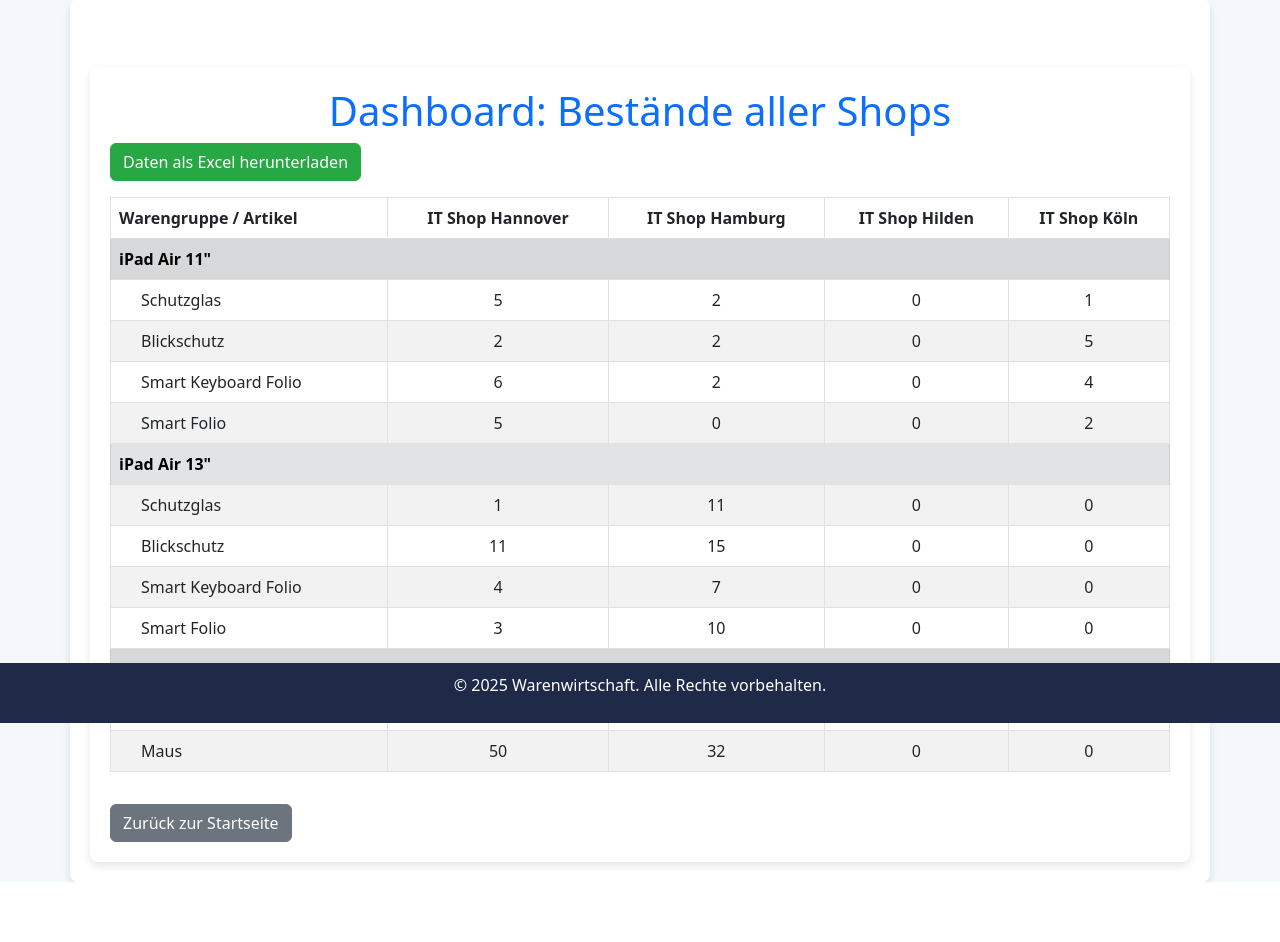
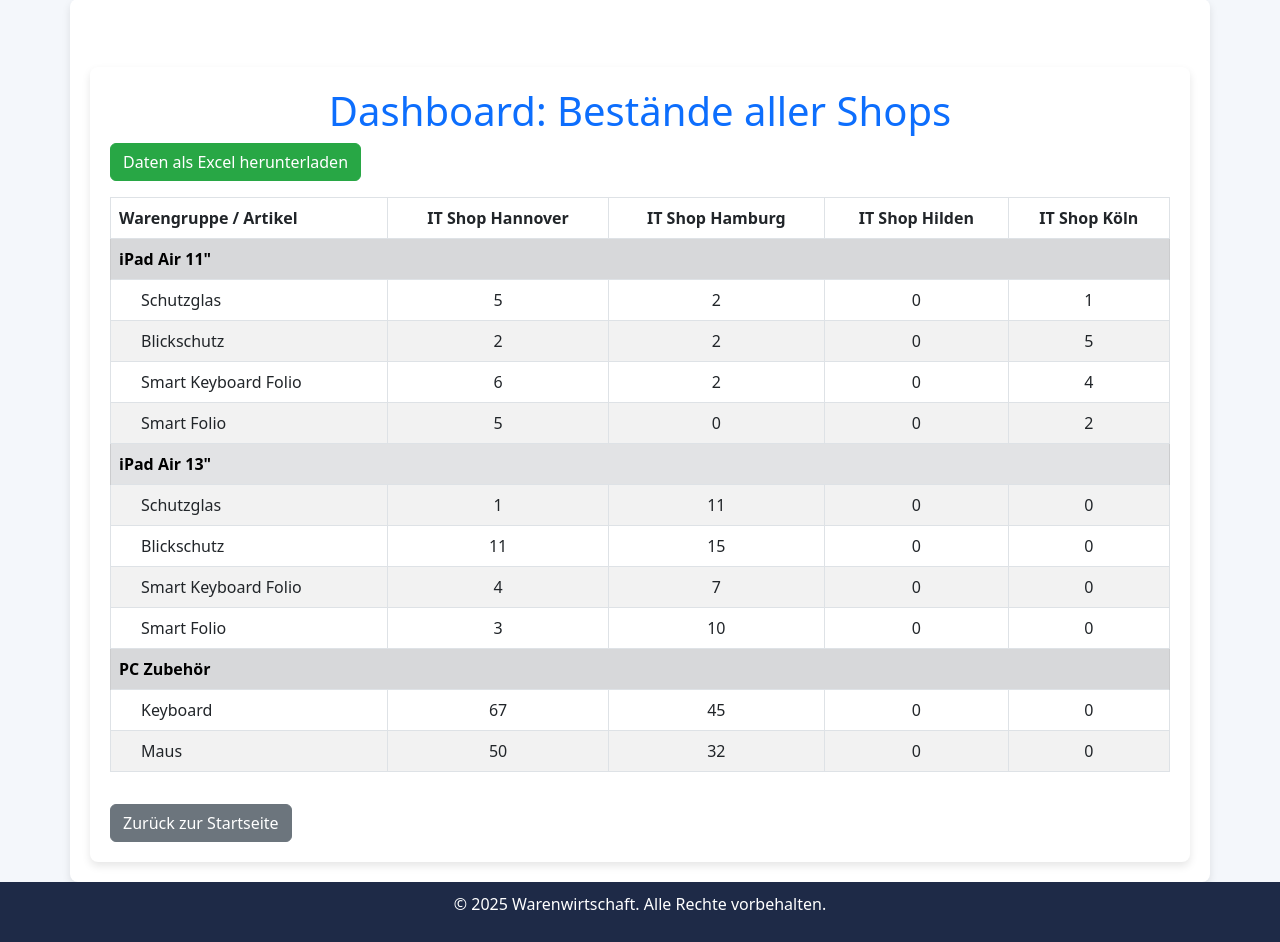
Before and after one commit to hamudi896/LagerAPP, a Flask app: page /dashboard in a window 1280 px wide. Shown: the part 77-1019 px from the top of the page. Before the commit the page ends 959 px from the top, so only its background shows below. Run offline with Flask 3, Linux system fonts and the light colour scheme.

Commit message:
Update: Fix footer positioning in base.html

```diff
--- a/templates/base.html
+++ b/templates/base.html
@@ -9,6 +9,9 @@
         body {
             background-color: #f4f7fb; /* Sanftes Grau als Hintergrund */
             color: #333; /* Dunkle Schrift für bessere Lesbarkeit */
+            display: flex;
+            flex-direction: column;
+            min-height: 100vh;
         }
 
         .navbar {
@@ -29,6 +32,7 @@
             border-radius: 8px;
             padding: 20px;
             margin-top: 20px;
+            flex: 1; /* Füllt den verfügbaren Platz */
         }
 
         .btn-primary {
@@ -93,9 +97,7 @@
             color: white;
             text-align: center;
             padding: 10px;
-            position: absolute;
-            width: 100%;
-            bottom: 0;
+            margin-top: auto;
         }
     </style>
 </head>
```
